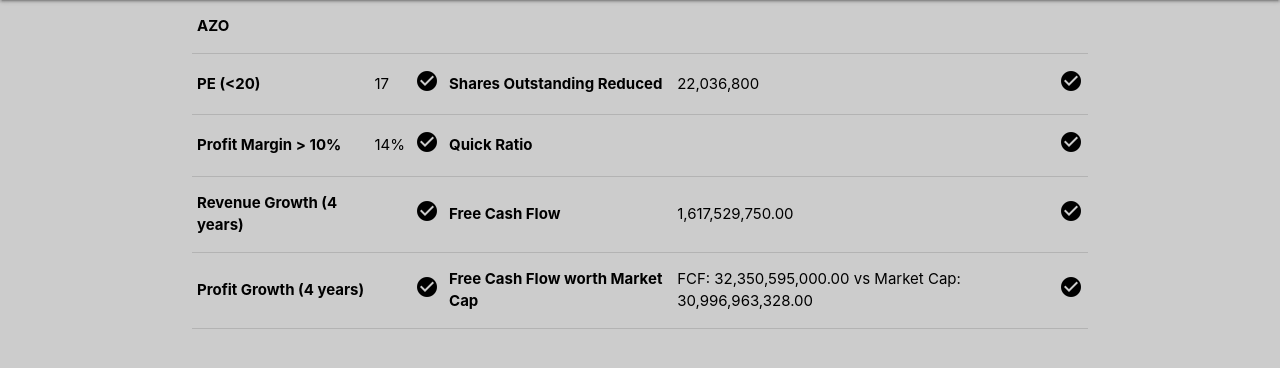
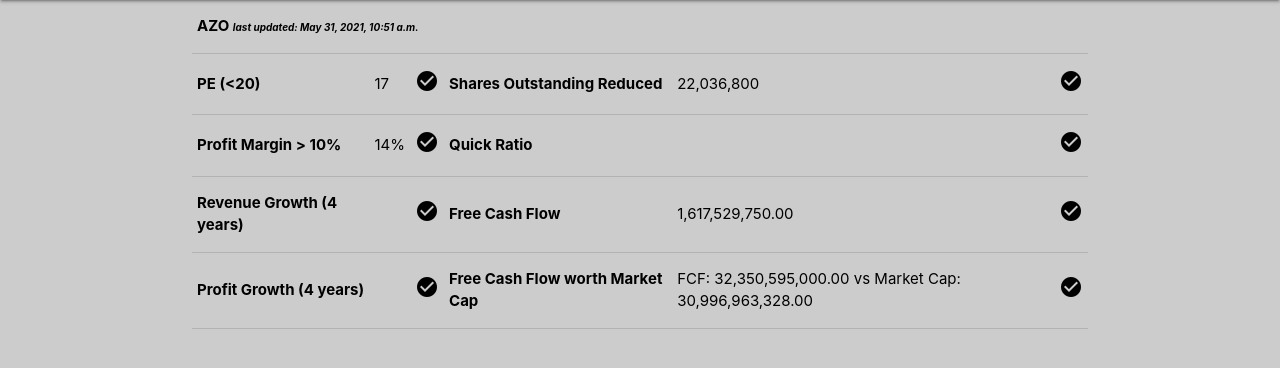
Before and after one commit to walkman5410/stonks, a Django app: page /eightpillars/view_all_eight_pillar_winner_data in a window 1280 px wide. Shown: the part 100-468 px from the top of the page. Run offline with Django 3.2, Linux system fonts and the light colour scheme; data comes from the database, SQL or seed files in the repository; both versions use the stored data as it was after the commit.

Commit message:
added updated date to tables

```diff
--- a/stonks/templates/eightpillars/includes/all8pillartable.html
+++ b/stonks/templates/eightpillars/includes/all8pillartable.html
@@ -8,7 +8,7 @@
         {% for obj in eightpillardata %}
             <table>
                 <tr>
-                    <th colspan=6>{{obj.ticker}}</th>
+                    <th colspan=6>{{obj.ticker}} <i style="font-size: 10px;">last updated: {{obj.last_updated}}</i></th>
                 </tr>
                 <tr>
                     <th>PE (<20)</th>
```
Also changed, not shown: stonks/db.sqlite3.
